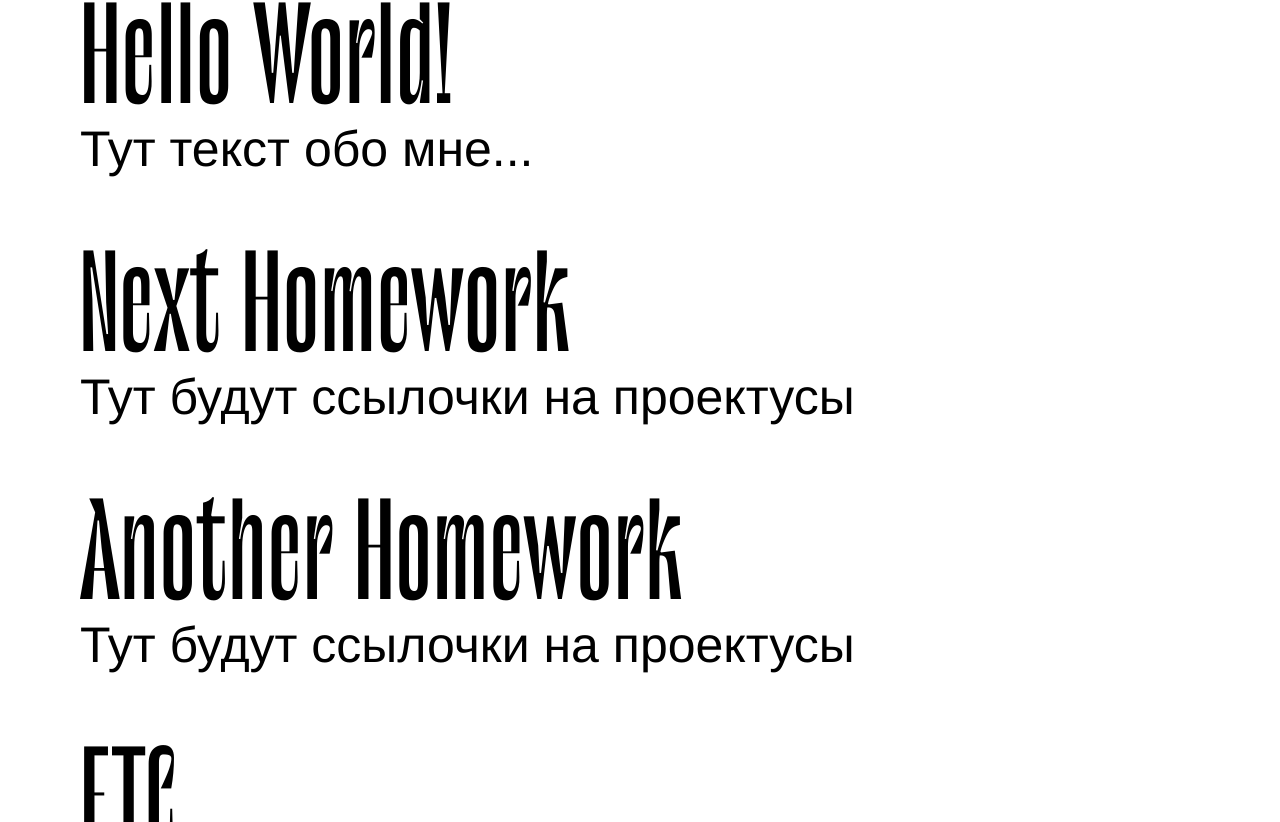
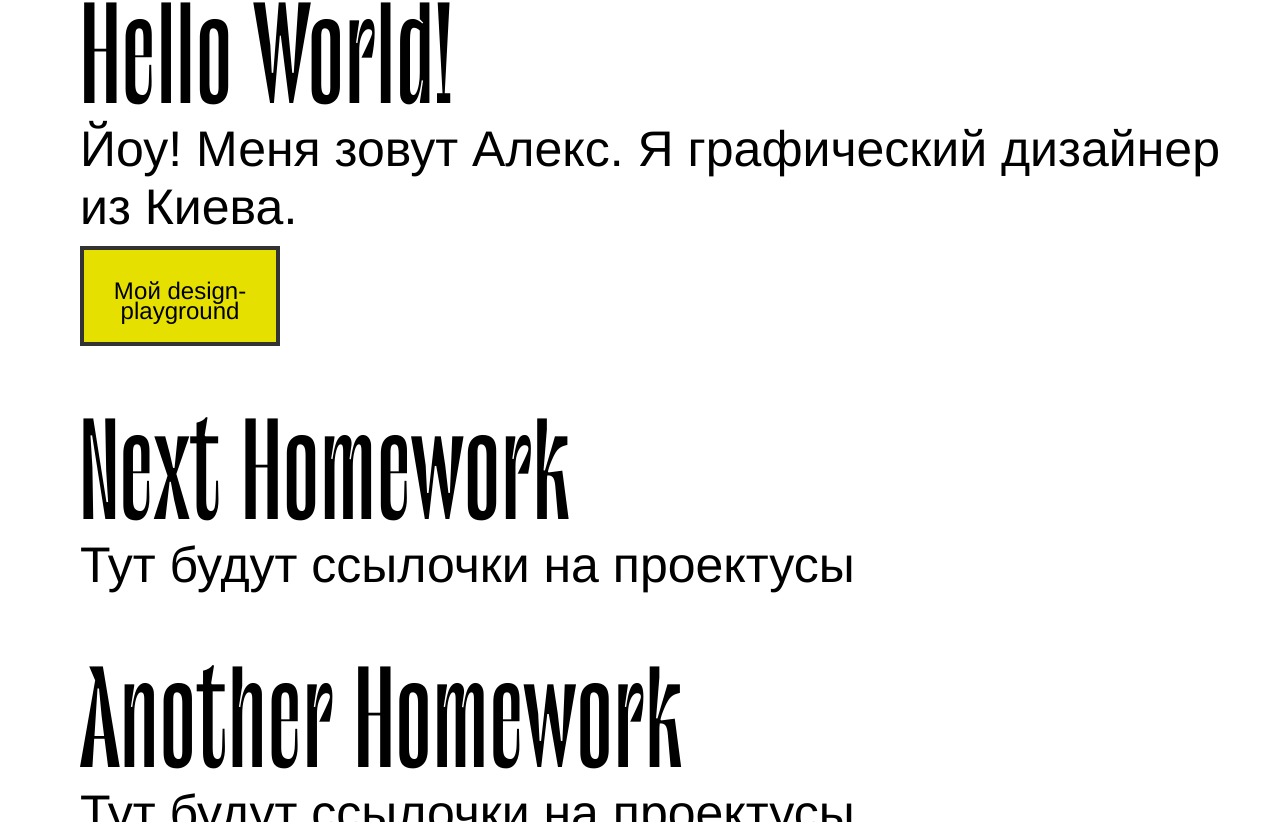
Before and after one commit to AlexKasatov/MSC_Practise, a plain HTML site: page practise_4/index.html in a window 1280 px wide. Shown: the part 980-1802 px from the top of the page. Drawn offline with Linux system fonts and the light colour scheme; files whose address does not match are found by name.

Commit message:
ready for review

```diff
--- a/practise_4/css/style.css
+++ b/practise_4/css/style.css
@@ -20,6 +20,9 @@
   width: 1920px;
   position: fixed;
 }
+.logo:hover {
+  color: #f4bcfb;
+}
 
 #logo {
   font-family: Helvetica;
@@ -32,6 +35,7 @@
   color: #ffffff;
   padding-left: 80px;
 }
+
 nav {
   padding-left: 80px;
 }
@@ -60,12 +64,32 @@ nav {
   color: #000000;
 }
 
+.main-botton {
+  width: 200px;
+  height: 100px;
+  font-family: Helvetica;
+  font-style: normal;
+  font-weight: 400;
+  font-size: 24px;
+  line-height: 20px;
+  color: #000000;
+  padding-top: 10px;
+  margin-top: 10px;
+  background: #e5e000;
+  border: 4px solid #333333;
+  box-sizing: border-box;
+}
+
+.main-botton:hover {
+    background: #f4bcfb;
+}
+
 .links {
   height: 100px;
   width: 1920px;
   background-color: #e5e000;
+
 }
-
 
 .menu {
   font-family: Helvetica;
@@ -95,7 +119,7 @@ nav {
 }
 
 .footer {
-    margin-top: 30px;
+  margin-top: 30px;
 }
 .footer-logo {
   padding-top: 20px;
@@ -123,6 +147,7 @@ nav {
 .footer-link {
   color: white;
 }
+
 .footer-link:hover {
   color: #f4bcfb;
 }
--- a/practise_4/index.html
+++ b/practise_4/index.html
@@ -12,7 +12,7 @@
     <div class="page">
       <header class="header">
         <section class="logo">
-          <a href="/index.html" style="text-decoration: none ;">
+          <a href="/index.html" style="text-decoration: none">
             <h1 id="logo">Alex.Kast</h1>
           </a>
         </section>
@@ -29,14 +29,23 @@
         </section>
         <section class="page-container">
           <h1 class="section-heading" id="bio">Hello World!</h1>
-          <p class="section-text">Тут текст обо мне...</p>
+          <p class="section-text">
+            Йоу! Меня зовут Алекс. Я графический дизайнер из Киева.
+          </p>
+          <a href="https://www.instagram.com/a.kasatov/" target="_blank">
+            <button class="main-botton" type="button">
+              Мой design-playground
+            </button>
+          </a>
         </section>
         <section class="page-container">
           <h1 class="section-heading" id="projects-next">Next Homework</h1>
           <p class="section-text">Тут будут ссылочки на проектусы</p>
         </section>
         <section class="page-container">
-          <h1 class="section-heading" id="projects-another">Another Homework</h1>
+          <h1 class="section-heading" id="projects-another">
+            Another Homework
+          </h1>
           <p class="section-text">Тут будут ссылочки на проектусы</p>
         </section>
         <section class="page-container">
@@ -48,7 +57,9 @@
       <footer class="footer">
         <section class="footer-container">
           <div class="footer-container-info">
-            <a class="footer-link" href="https://moscoding.ru/webdev"><h1>Основы веб-разработки</h1></a>
+            <a class="footer-link" href="https://moscoding.ru/webdev">
+              <h1>Основы веб-разработки</h1>
+            </a>
           </div>
         </section>
       </footer>
```
